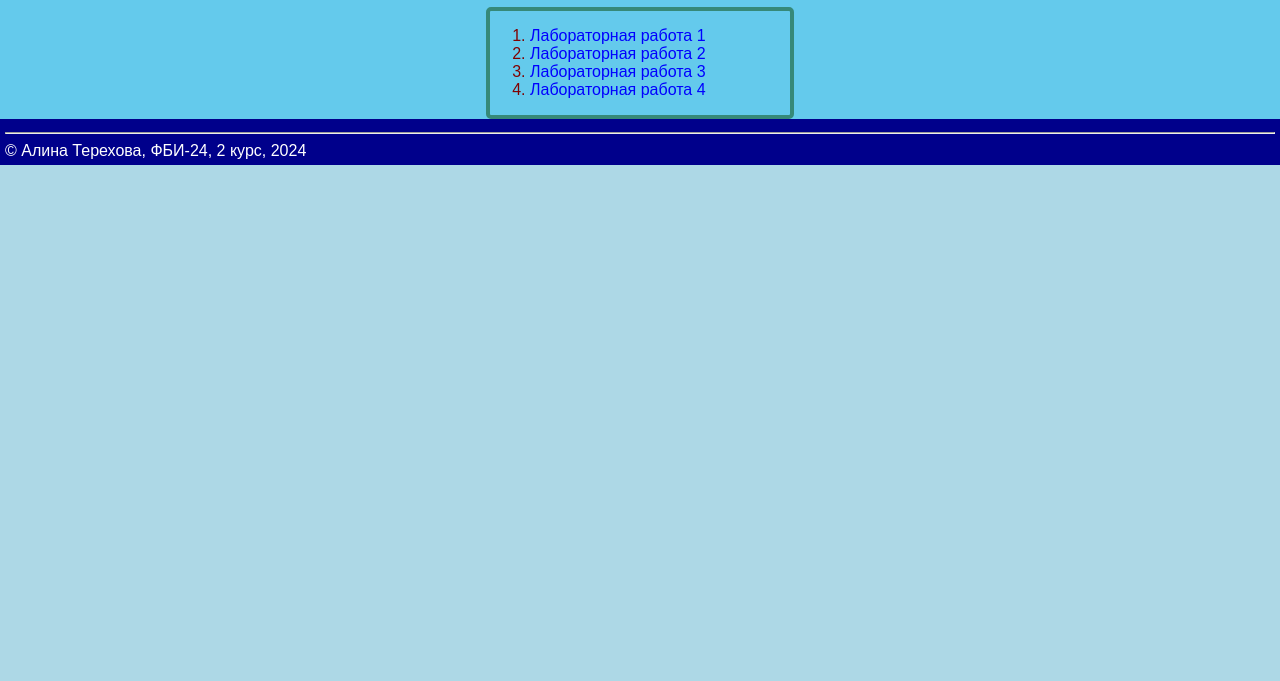
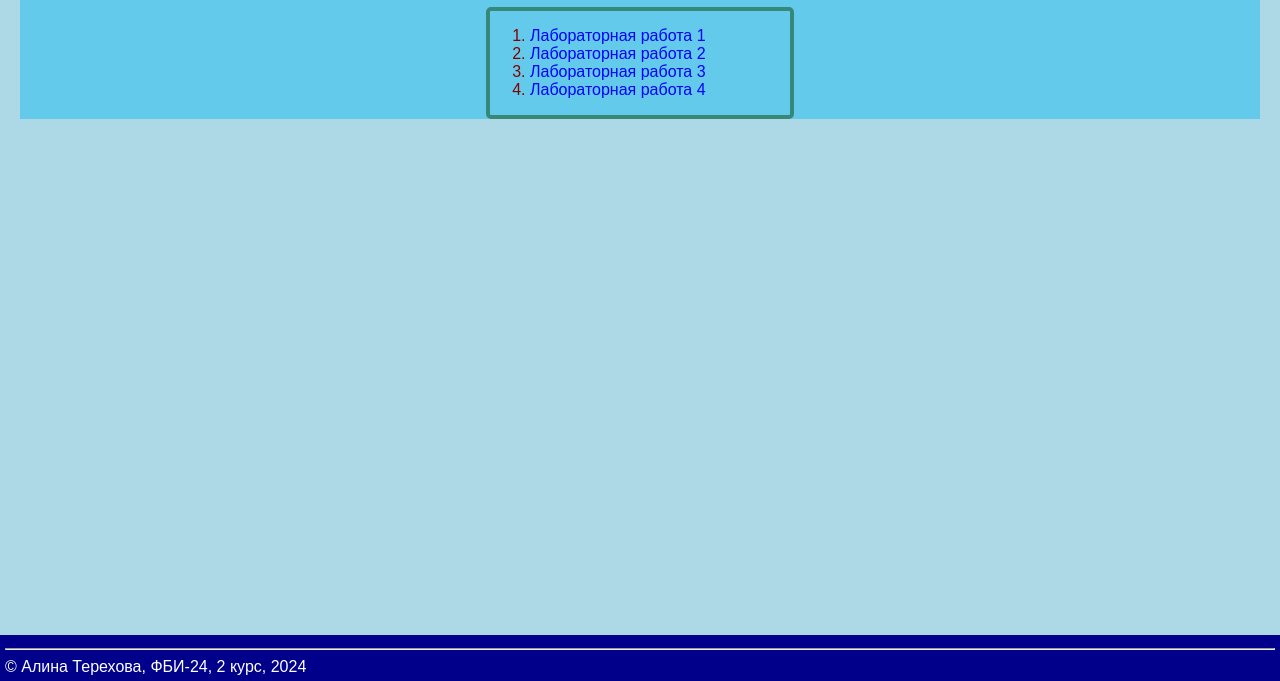
Before and after one commit to AlinaTerehova/web-front-labs, a plain HTML site: page index.html in a window 1280 px wide. Shown: the part 119-800 px from the top of the page. Drawn offline with Linux system fonts and the light colour scheme.

```diff
--- a/main.css
+++ b/main.css
@@ -9,7 +9,7 @@
     background-color: rgb(100, 202, 236);
     color: maroon;
     font-family: Arial;
-    margin: 0px;
+    margin: 0px 20px 46px;
 }
 
 footer {
@@ -18,6 +18,10 @@
     font-family: Arial;
     margin: 0px;
     padding: 5px;
+    position: fixed;
+    bottom: 0;
+    right: 0;
+    left: 0;
 }
 
 header {
```
